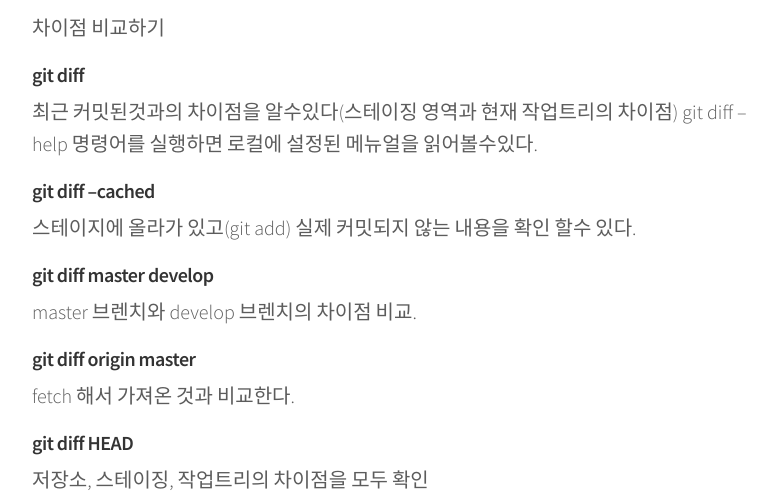
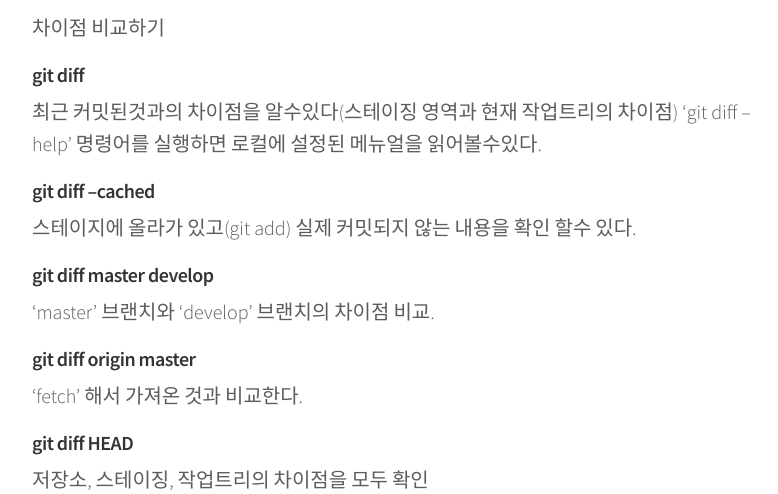
Before and after one commit to qnfzks55/jijong.github.io, a Jekyll site: the page built from _posts/2016-12-06-basicgit.md, in a window 1280 px wide and 900 px high, scrolled down 3144 px. Shown: the part 161-655 px from the top of the window, without its empty margins (248-1026 px from the left). Built offline with Jekyll 4.4.1, drawn with Linux system fonts in a browser that asks for light colours; nearby versions of some CDN libraries; comment, search, counter and statistics services are not loaded; some of the changed text lies outside the part shown.

Commit message:
Update 2016-12-06-basicgit.md

```diff
--- a/_posts/2016-12-06-basicgit.md
+++ b/_posts/2016-12-06-basicgit.md
@@ -52,7 +52,7 @@ index 를 추가해줘서 git 관리대상에 추가합니다.
     git push [remote 별칭] [branchName]
 
 ##### pull
-원격저장소의 변경된 내역을 로컬로 가져와 Merge 한다.
+원격저장소의 변경된 내역을 로컬로 가져와 'Merge' 한다.
 
     git pull
 
@@ -113,16 +113,16 @@ index 를 추가해줘서 git 관리대상에 추가합니다.
 
 ##### git diff
 최근 커밋된것과의 차이점을 알수있다(스테이징 영역과 현재 작업트리의 차이점)
-git diff --help 명령어를 실행하면 로컬에 설정된 메뉴얼을 읽어볼수있다.
+'git diff --help' 명령어를 실행하면 로컬에 설정된 메뉴얼을 읽어볼수있다.
 
 ##### git diff --cached
 스테이지에 올라가 있고(git add) 실제 커밋되지 않는 내용을 확인 할수 있다.
 
 ##### git diff master develop
-master  브렌치와 develop 브렌치의 차이점 비교.
+'master' 브랜치와 'develop' 브랜치의 차이점 비교.
 
 ##### git diff origin master
-fetch 해서 가져온 것과 비교한다.
+'fetch' 해서 가져온 것과 비교한다.
 
 ##### git diff HEAD
 저장소, 스테이징, 작업트리의 차이점을 모두 확인
```
